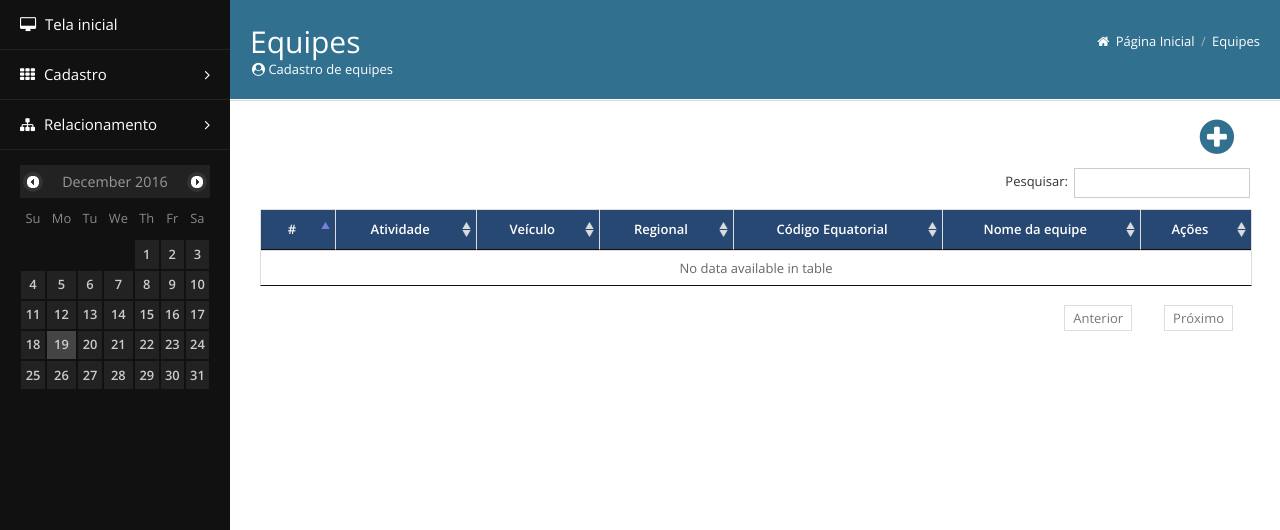
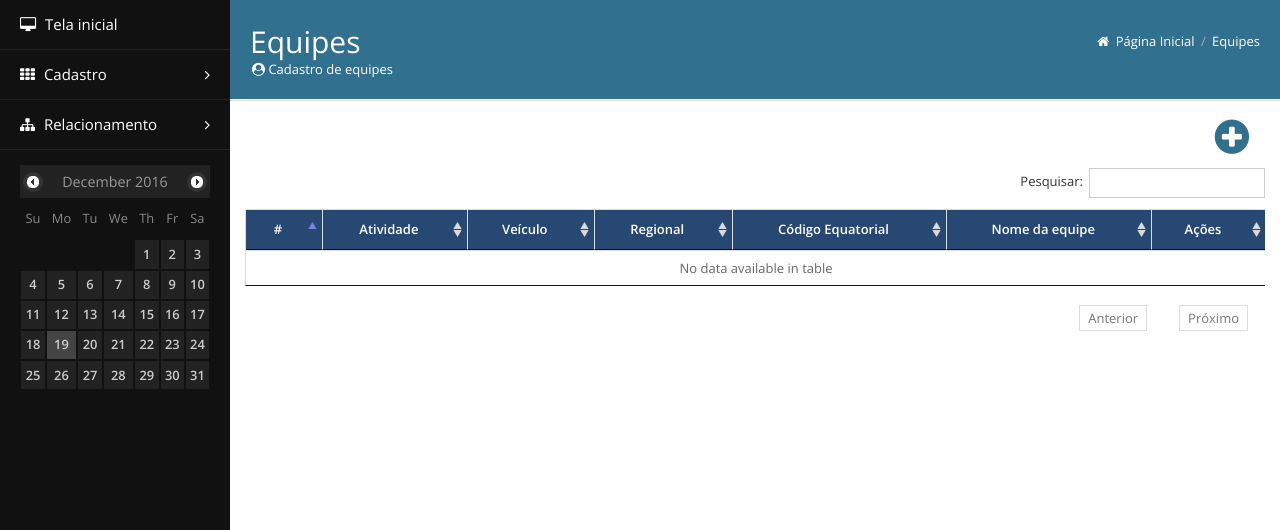
Before and after one commit to chrystiamjr/SimulacaoCelpa, a PHP site: page /view/Equipe/cadastroEquipe.php in a window 1280 px wide. Shown: the part 81-611 px from the top of the page. Run offline with PHP 8.4, Linux system fonts and the light colour scheme; data comes from the database, SQL or seed files in the repository; data that the repository does not hold is empty.

Commit message:
v 0.4.1 - Minor modifications on `cadastro`

```diff
--- a/view/Atividades/cadastroAtividade.php
+++ b/view/Atividades/cadastroAtividade.php
@@ -79,7 +79,7 @@ $atv = new dbAtividade();
 				<div class="container">
 					<?php if(isset($_SESSION['msg'])){echo $_SESSION['msg'];} ?>
 
-					<div class="col-md-12 table-responsive">
+					<div class="table-responsive">
 						<div class="pull-right" style="margin-right: 10px;margin-bottom: 10px; font-size: 40px;">
 							<button type="button" class="addAtividade" data-toggle="modal" data-target="#Adicionar">
 								<i class="fa fa-plus-circle" aria-hidden="true"></i>
--- a/view/Colaborador/cadastroColaborador.php
+++ b/view/Colaborador/cadastroColaborador.php
@@ -89,7 +89,7 @@ $regional = new dbRegional();
 				<div class="container" id="conteudoPrincipal">
 					<?php if(isset($_SESSION['msg'])){echo $_SESSION['msg'];} ?>
 
-					<div class="col-md-12 table-responsive">
+					<div class="table-responsive">
 						<div class="pull-right" style="margin-right: 10px;margin-bottom: 10px; font-size: 40px;">
 							<button type="button" class="addColaborador" data-toggle="modal" data-target="#Adicionar">
 								<i class="fa fa-plus-circle" aria-hidden="true"></i>
--- a/view/Colaborador/relacionamentoColaboradorEquipamento.php
+++ b/view/Colaborador/relacionamentoColaboradorEquipamento.php
@@ -111,7 +111,7 @@ $colaborador = new dbColaborador();
 
 				</div>
 
-				<div class="col-md-12 table-responsive">
+				<div class="table-responsive">
 					<form method="post" action="/SimulacaoCelpa/controller/relacionamentoCtrl.php">
 						<input type="hidden" name="tipo" value="colaboradorEquipamento">
 						<input type="hidden" name="id_colaborador" id="id_colaborador">
--- a/view/Colaborador/relacionamentoColaboradorEquipe.php
+++ b/view/Colaborador/relacionamentoColaboradorEquipe.php
@@ -113,7 +113,7 @@ $equipe = new dbEquipe();
 
 				</div>
 
-				<div class="col-md-12 table-responsive">
+				<div class="table-responsive">
 					<form method="post" action="/SimulacaoCelpa/controller/relacionamentoCtrl.php">
 						<input type="hidden" name="tipo" value="colaboradorEquipe">
 						<input type="hidden" name="id_equipes" id="id_equipes">
--- a/view/Dashboard/dash.php
+++ b/view/Dashboard/dash.php
@@ -83,7 +83,7 @@ $colaborador = new dbColaborador();
 			<div class="matter">
 				<div class="container">
 
-					<div class="col-md-12 table-responsive">
+					<div class="table-responsive">
 						<div class="container">
 							<h4 align="center">Equipes/Colaboradores
 								<div class="pull-right" style="position:relative; bottom: 4px; font-size: 40px;">
--- a/view/Equipamentos/cadastroEquipamento.php
+++ b/view/Equipamentos/cadastroEquipamento.php
@@ -79,7 +79,7 @@ $equip = new dbEquipamento();
 				<div class="container">
 					<?php if(isset($_SESSION['msg'])){echo $_SESSION['msg'];} ?>
 
-					<div class="col-md-12 table-responsive">
+					<div class="table-responsive">
 						<div class="pull-right" style="margin-right: 10px;margin-bottom: 10px; font-size: 40px;">
 							<button type="button" class="addEquipamento" data-toggle="modal" data-target="#Adicionar">
 								<i class="fa fa-plus-circle" aria-hidden="true"></i>
--- a/view/Equipe/cadastroEquipe.php
+++ b/view/Equipe/cadastroEquipe.php
@@ -85,7 +85,7 @@ $reg = new dbRegional();
 				<div class="container">
 					<?php if(isset($_SESSION['msg'])){echo $_SESSION['msg'];} ?>
 
-					<div class="col-md-12 table-responsive">
+					<div class="table-responsive">
 						<div class="pull-right" style="margin-right: 10px;margin-bottom: 10px; font-size: 40px;">
 							<button type="button" class="addEquipe" data-toggle="modal" data-target="#Adicionar">
 								<i class="fa fa-plus-circle" aria-hidden="true"></i>
--- a/view/Equipe/relacionamentoEquipeEquipamento.php
+++ b/view/Equipe/relacionamentoEquipeEquipamento.php
@@ -110,7 +110,7 @@ $equipe = new dbEquipe();
 
 				</div>
 
-				<div class="col-md-12 table-responsive">
+				<div class="table-responsive">
 					<form method="post" action="/SimulacaoCelpa/controller/relacionamentoCtrl.php">
 						<input type="hidden" name="tipo" value="equipeEquipamento">
 						<input type="hidden" name="id_equipes" id="id_equipes">
--- a/view/Instalacoes/cadastroInstalacao.php
+++ b/view/Instalacoes/cadastroInstalacao.php
@@ -83,7 +83,7 @@ $ativ = new dbAtividade();
 				<div class="container">
 					<?php if(isset($_SESSION['msg'])){echo $_SESSION['msg'];} ?>
 
-					<div class="col-md-12 table-responsive">
+					<div class="table-responsive">
 						<div class="pull-right" style="margin-right: 10px;margin-bottom: 10px; font-size: 40px;">
 							<button type="button" class="addInstalacao" data-toggle="modal" data-target="#Adicionar">
 								<i class="fa fa-plus-circle" aria-hidden="true"></i>
--- a/view/Obras/cadastroObra.php
+++ b/view/Obras/cadastroObra.php
@@ -79,7 +79,7 @@ $obr = new dbObra();
 				<div class="container">
 					<?php if(isset($_SESSION['msg'])){echo $_SESSION['msg'];} ?>
 
-					<div class="col-md-12 table-responsive">
+					<div class="table-responsive">
 						<div class="pull-right" style="margin-right: 10px;margin-bottom: 10px; font-size: 40px;">
 							<button type="button" class="addObra" data-toggle="modal" data-target="#Adicionar">
 								<i class="fa fa-plus-circle" aria-hidden="true"></i>
--- a/view/Usuario/cadastroUsuario.php
+++ b/view/Usuario/cadastroUsuario.php
@@ -81,7 +81,7 @@ $colab = new dbColaborador();
 				<div class="container">
 					<?php if(isset($_SESSION['msg'])){echo $_SESSION['msg'];} ?>
 
-					<div class="col-md-12 table-responsive">
+					<div class="table-responsive">
 						<div class="pull-right" style="margin-right: 10px;margin-bottom: 10px; font-size: 40px;">
 							<button type="button" class="addUsuario" data-toggle="modal" data-target="#Adicionar">
 								<i class="fa fa-plus-circle" aria-hidden="true"></i>
--- a/view/Veiculos/cadastroVeiculo.php
+++ b/view/Veiculos/cadastroVeiculo.php
@@ -79,7 +79,7 @@ $veic = new dbVeiculo();
 				<div class="container">
 					<?php if(isset($_SESSION['msg'])){echo $_SESSION['msg'];} ?>
 
-					<div class="col-md-12 table-responsive">
+					<div class="table-responsive">
 						<div class="pull-right" style="margin-right: 10px;margin-bottom: 10px; font-size: 40px;">
 							<button type="button" class="addVeiculo" data-toggle="modal" data-target="#Adicionar">
 								<i class="fa fa-plus-circle" aria-hidden="true"></i>
```
